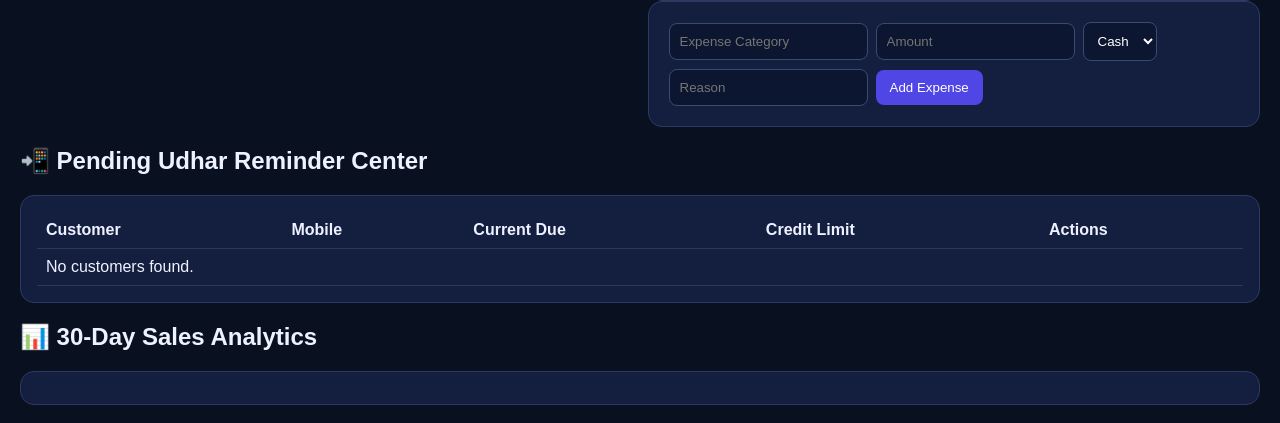
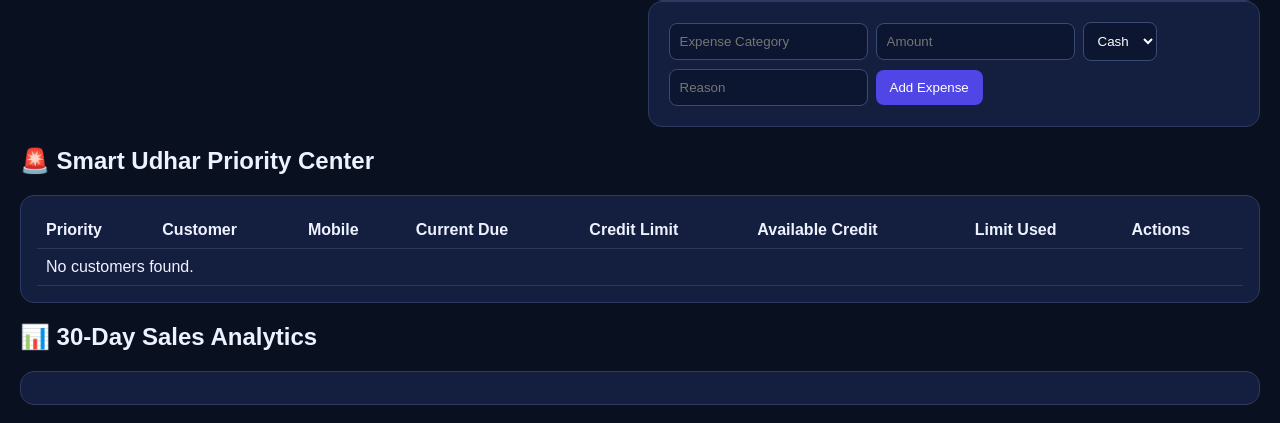
Before and after one commit to Vivekarya8/gamepay-cafe-os, a Flask app: template Gamepay_Cafe_OS_V7_PWA_Complete/templates/dashboard.html in a window 1280 px wide. Shown: the part 817-1240 px from the top of the page. Run offline with Flask 3, Linux system fonts and the light colour scheme; the template is opened without the code that fills it, so the values that code supplies are empty; some libraries are stand-ins or nearby versions.

Commit message:
Update dashboard.html

```diff
--- a/Gamepay_Cafe_OS_V7_PWA_Complete/templates/dashboard.html
+++ b/Gamepay_Cafe_OS_V7_PWA_Complete/templates/dashboard.html
@@ -56,16 +56,21 @@
 </select><button>Complete Sale</button></form>
 <div class="twocol"><section><h2>👥 Udhar</h2>{% if session.role=="Owner" %}<form action="/customer" method="post" class="panel"><input name="name" placeholder="Name" required><input name="mobile" placeholder="Mobile"><input name="limit" type="number" placeholder="Credit Limit"><button>Approve Customer</button></form>{% endif %}<form action="/recovery" method="post" class="panel"><select name="name">{% for c in customers %}<option>{{c.name}}</option>{% endfor %}</select><input name="amount" type="number" step=".01" placeholder="Recovery" required><select name="mode"><option>Cash</option><option>UPI</option></select><button>Receive</button></form><table><tr><th>Customer</th><th>Due</th></tr>{% for c in customers %}<tr><td><a href="/customer/{{c.name}}">{{c.name}}</a></td><td>₹{{"%.2f"|format(c.due)}}</td></tr>{% endfor %}</table></section>
 <section><h2>🛒 Purchase / Expense</h2><form action="/purchase" method="post" class="panel"><input name="supplier" placeholder="Supplier"><select name="product">{% for p in products %}<option value="{{p.id}}">{{p.name}}</option>{% endfor %}</select><input name="qty" type="number" placeholder="Qty"><input name="rate" type="number" step=".01" placeholder="Purchase Rate"><select name="mode"><option>Cash</option><option>UPI</option><option>Supplier Udhar</option></select><button>Add Purchase</button></form><form action="/expense" method="post" class="panel"><input name="category" placeholder="Expense Category"><input name="amount" type="number" step=".01" placeholder="Amount"><select name="mode"><option>Cash</option><option>UPI</option></select><input name="note" placeholder="Reason"><button>Add Expense</button></form></section></div>
-<h2>📲 Pending Udhar Reminder Center</h2>
+<h2>🚨 Smart Udhar Priority Center</h2>
 
 <div class="panel">
 
+<div style="overflow-x:auto;">
 <table>
+
 <tr>
+    <th>Priority</th>
     <th>Customer</th>
     <th>Mobile</th>
     <th>Current Due</th>
     <th>Credit Limit</th>
+    <th>Available Credit</th>
+    <th>Limit Used</th>
     <th>Actions</th>
 </tr>
 
@@ -73,7 +78,32 @@
 
 {% if c.due > 0 %}
 
+{% set limit = c.credit_limit or 0 %}
+{% set due = c.due or 0 %}
+
+{% if limit > 0 %}
+    {% set available = limit - due %}
+    {% set usage = (due / limit * 100) %}
+{% else %}
+    {% set available = 0 %}
+    {% set usage = 0 %}
+{% endif %}
+
 <tr>
+
+<td>
+
+{% if limit > 0 and usage >= 80 %}
+    <b>🔴 HIGH</b>
+
+{% elif limit > 0 and usage >= 50 %}
+    <b>🟠 MEDIUM</b>
+
+{% else %}
+    <b>🟢 LOW</b>
+{% endif %}
+
+</td>
 
 <td>
     <b>{{ c.name }}</b>
@@ -84,11 +114,51 @@
 </td>
 
 <td>
-    <b>₹{{ "%.2f"|format(c.due) }}</b>
+    <b>₹{{ "%.2f"|format(due) }}</b>
 </td>
 
 <td>
-    ₹{{ "%.2f"|format(c.credit_limit or 0) }}
+
+{% if limit > 0 %}
+    ₹{{ "%.2f"|format(limit) }}
+{% else %}
+    No Limit
+{% endif %}
+
+</td>
+
+<td>
+
+{% if limit > 0 %}
+
+    {% if available > 0 %}
+        ₹{{ "%.2f"|format(available) }}
+    {% else %}
+        ₹0.00 ⚠️
+    {% endif %}
+
+{% else %}
+    Unlimited
+{% endif %}
+
+</td>
+
+<td>
+
+{% if limit > 0 %}
+
+    <b>{{ "%.0f"|format(usage) }}%</b>
+
+    {% if usage >= 100 %}
+        <br>⛔ LIMIT REACHED
+    {% elif usage >= 80 %}
+        <br>⚠️ Near Limit
+    {% endif %}
+
+{% else %}
+    -
+{% endif %}
+
 </td>
 
 <td>
@@ -117,17 +187,17 @@
 {% else %}
 
 <tr>
-<td colspan="5">
-    No customers found.
-</td>
+    <td colspan="8">
+        No customers found.
+    </td>
 </tr>
 
 {% endfor %}
 
 </table>
+</div>
 
-</div>
-<h2>📊 30-Day Sales Analytics</h2>
+</div><h2>📊 30-Day Sales Analytics</h2>
 <div class="panel"><div id="bars">{% for d in daily|reverse %}<div class="barrow"><span>{{d.day}}</span><div class="bar" data-v="{{d.sales}}"></div><b>₹{{"%.0f"|format(d.sales)}}</b></div>{% endfor %}</div></div>
 <script>let bs=[...document.querySelectorAll(".bar")],mx=Math.max(1,...bs.map(x=>+x.dataset.v));bs.forEach(x=>x.style.width=(+x.dataset.v/mx*100)+"%")</script>
 
```
